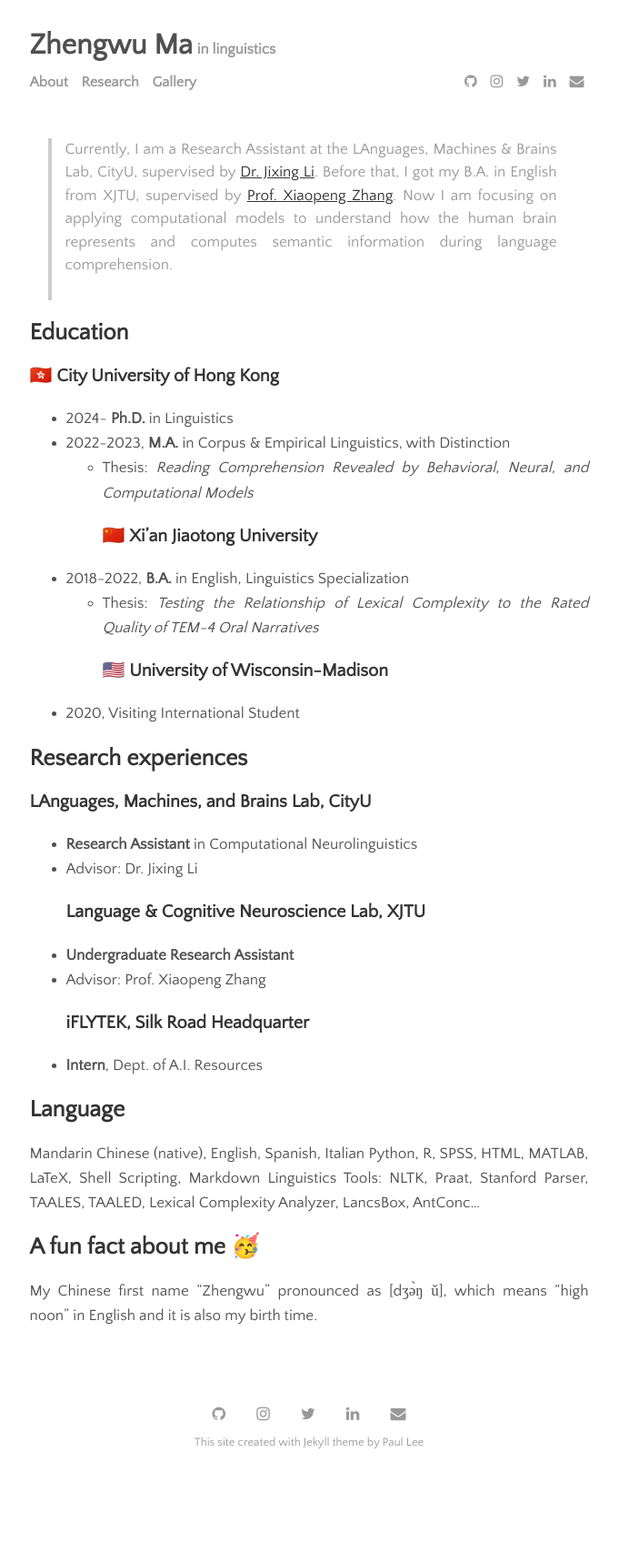
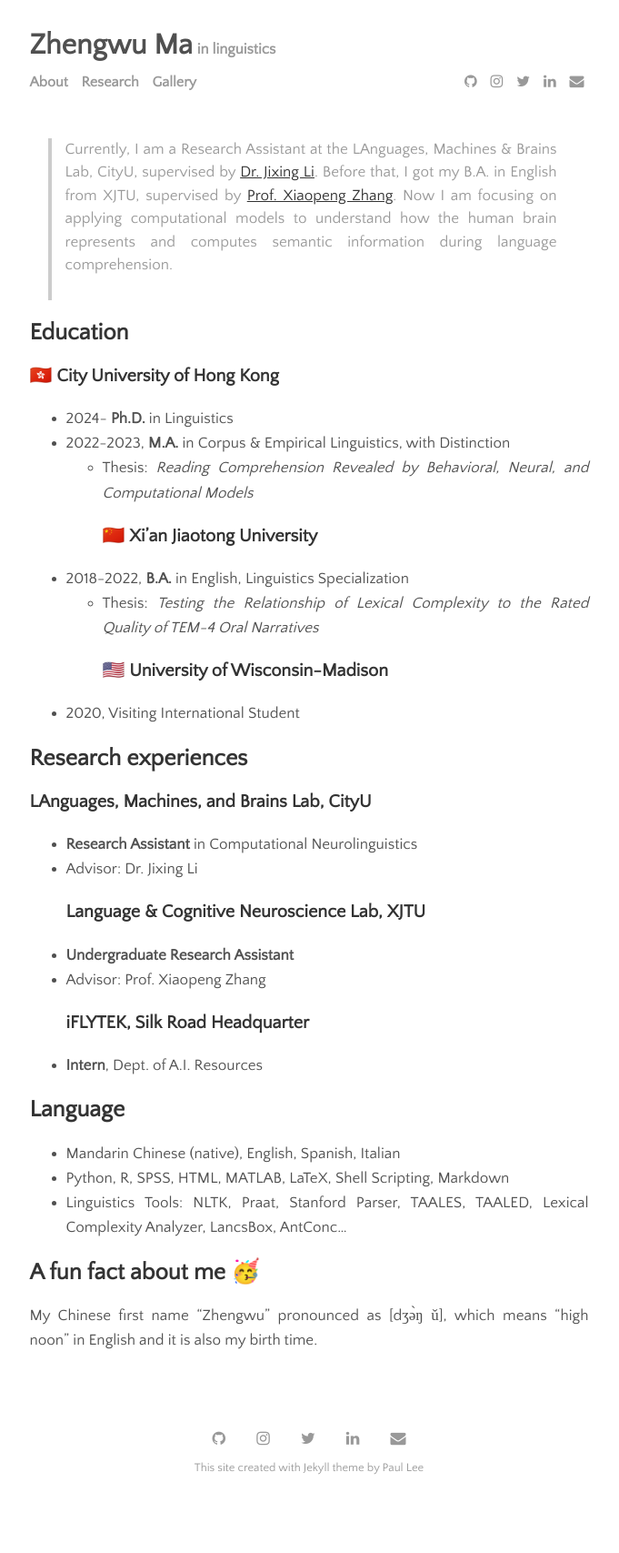
Before and after one commit to zhengwuma/zhengwuma.github.io, a Jekyll site: the page built from menu/about.md, in a window 1280 px wide. Shown: the whole page at 91% size, without its empty margins (300-981 px from the left). Built offline with Jekyll 4.4.1, drawn with Linux system fonts in a browser that asks for light colours; before the commit the page ends 1680 px from its top, so only the background shows below that.

```diff
--- a/menu/about.md
+++ b/menu/about.md
@@ -27,9 +27,9 @@ permalink: /about
 - __Intern__, Dept. of A.I. Resources
 
 ## Language
-Mandarin Chinese (native), English, Spanish, Italian
-Python, R, SPSS, HTML, MATLAB, LaTeX, Shell Scripting, Markdown
-Linguistics Tools: NLTK, Praat, Stanford Parser, TAALES, TAALED, Lexical Complexity Analyzer, LancsBox, AntConc...
+- Mandarin Chinese (native), English, Spanish, Italian
+- Python, R, SPSS, HTML, MATLAB, LaTeX, Shell Scripting, Markdown
+- Linguistics Tools: NLTK, Praat, Stanford Parser, TAALES, TAALED, Lexical Complexity Analyzer, LancsBox, AntConc...
 
 ## A fun fact about me 🥳
 My Chinese first name "Zhengwu" pronounced as [dʒə̀ŋ ǔ], which means "high noon" in English and it is also my birth time.
```
